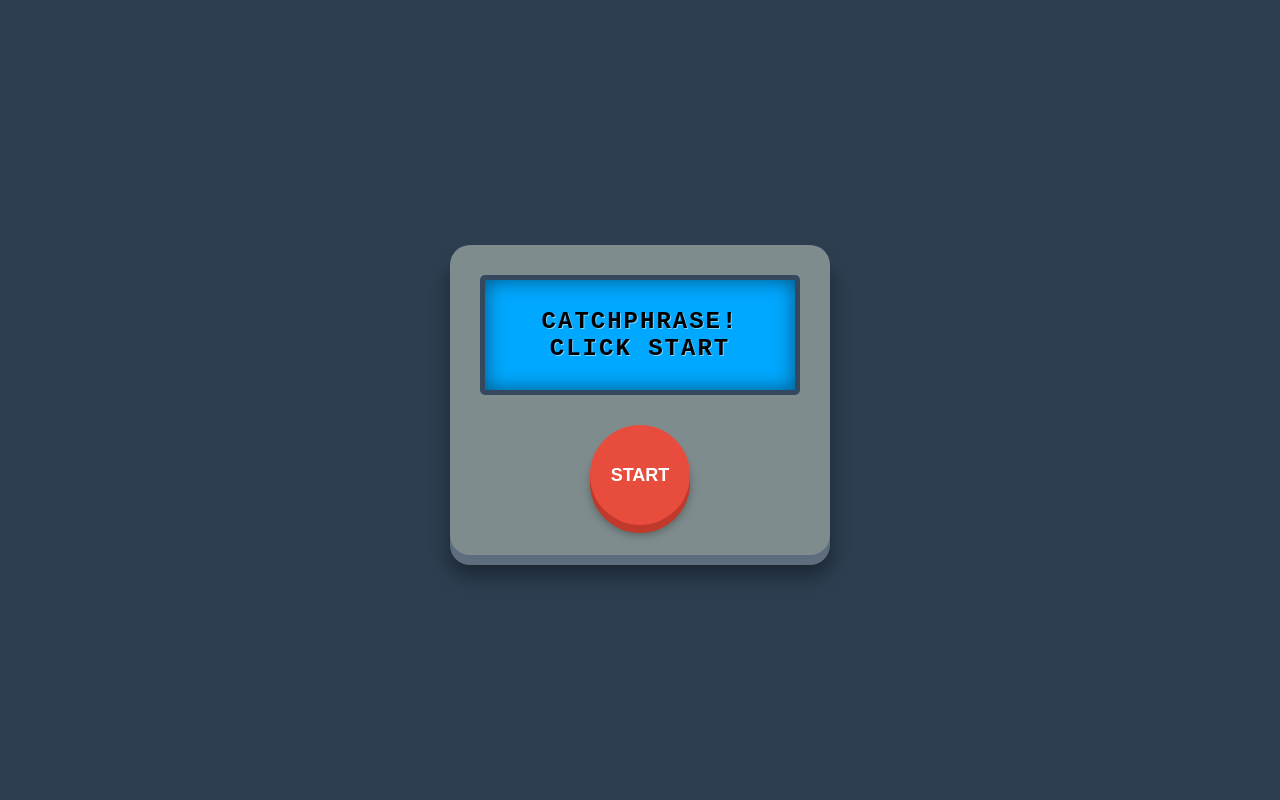
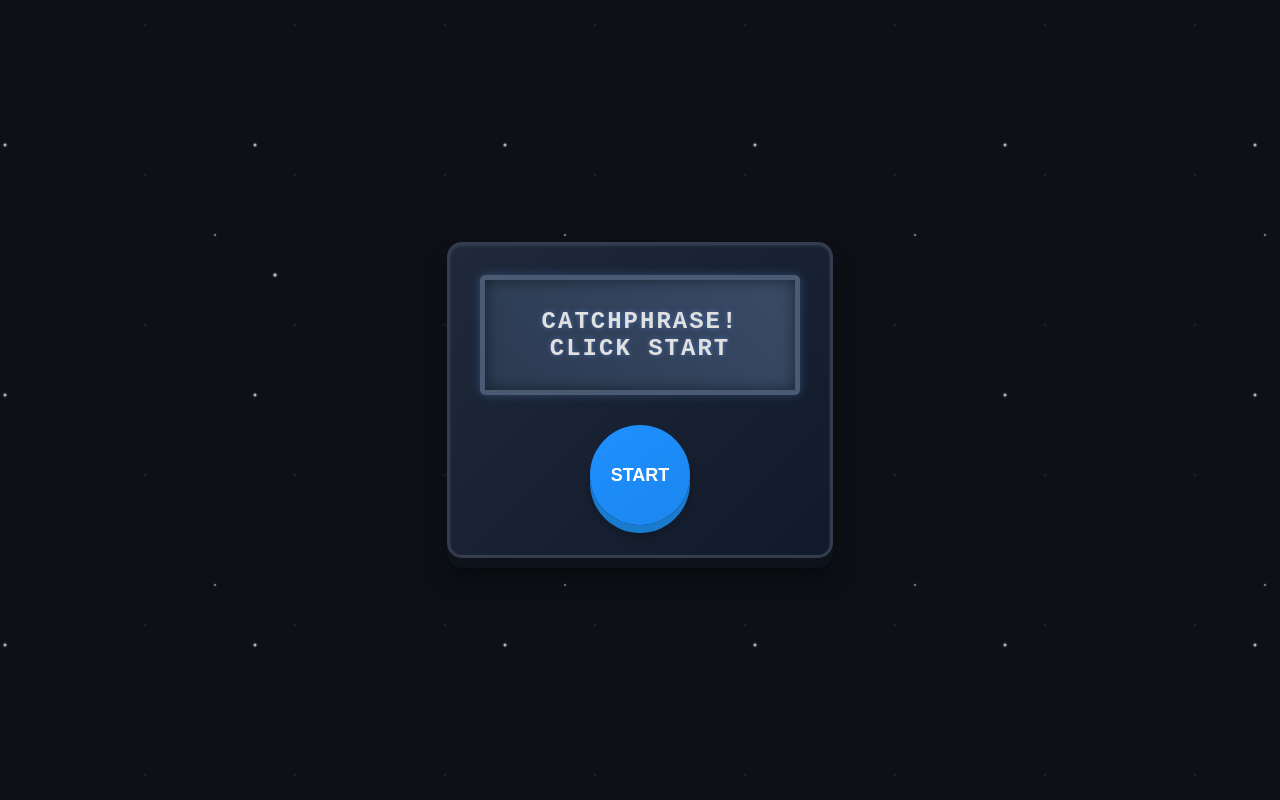
Before and after one commit to MP-SCHS/CatchPhrase-, a plain HTML site: page index.html in a window 1280 px wide. Drawn offline with Linux system fonts and the light colour scheme.

Commit message:
Revamp styles for futuristic UI elements

```diff
--- a/style.css
+++ b/style.css
@@ -1,5 +1,12 @@
 body {
-    background-color: #2c3e50;
+    background-color: #0d1117; /* Very dark blue for deep space */
+    background-image:
+        radial-gradient(white, rgba(255,255,255,.2) 2px, transparent 3px),
+        radial-gradient(white, rgba(255,255,255,.15) 1px, transparent 2px),
+        radial-gradient(white, rgba(255,255,255,.1) 2px, transparent 3px),
+        radial-gradient(rgba(255,255,255,.1), rgba(255,255,255,.05) 1px, transparent 2px);
+    background-size: 550px 550px, 350px 350px, 250px 250px, 150px 150px;
+    background-position: 0 0, 40px 60px, 130px 270px, 70px 100px;
     display: flex;
     justify-content: center;
     align-items: center;
@@ -8,21 +15,26 @@ body {
     font-family: 'Courier New', Courier, monospace;
 }
 
+/* The Futuristic Control Panel Case */
 .game-container {
-    background-color: #7f8c8d;
+    background: linear-gradient(135deg, #1f293a 0%, #111a2a 100%); /* Blue-grey metallic panel */
     padding: 30px;
-    border-radius: 20px;
-    box-shadow: 0 10px 0 #5d6d7e, 0 20px 20px rgba(0,0,0,0.4);
+    border-radius: 15px;
+    border: 3px solid #333d4e;
+    box-shadow: 0 10px 0 #0d121b,
+                0 20px 25px rgba(0,0,0,0.5),
+                inset 0 1px 3px rgba(255,255,255,0.1);
     text-align: center;
     width: 320px;
 }
 
+/* Nebula Glow LCD Screen */
 .lcd-screen {
-    background-color: #00a8ff;
-    color: #000;
+    background: linear-gradient(45deg, #2b3a51, #3a4b67); /* Dark nebula base */
+    color: #e0e0e0;
     padding: 20px;
     border-radius: 5px;
-    border: 5px solid #34495e;
+    border: 5px solid #4a5a73;
     font-weight: bold;
     font-size: 24px;
     letter-spacing: 2px;
@@ -30,22 +42,25 @@ body {
     display: flex;
     flex-direction: column;
     justify-content: center;
-    text-shadow: 1px 1px 0px rgba(255,255,255,0.5);
-    box-shadow: inset 0 0 20px rgba(0,0,0,0.5);
+    text-shadow: 0 0 5px rgba(100, 149, 237, 0.5); /* Blue-ish text glow */
+    box-shadow: inset 0 0 15px rgba(0,0,0,0.5),
+                0 0 10px rgba(100, 149, 237, 0.3); /* Nebula glow */
     margin-bottom: 30px;
     text-transform: uppercase;
 }
 
+/* The Action Button, now a sleek Blue Control Button */
 .arcade-btn {
     width: 100px;
     height: 100px;
-    background-color: #e74c3c;
+    background: linear-gradient(145deg, #1e90ff, #1c86ee); /* Bright blue gradient */
     border: none;
     border-radius: 50%;
     color: white;
     font-size: 18px;
     font-weight: bold;
-    box-shadow: 0 8px 0 #c0392b, 0 10px 10px rgba(0,0,0,0.3);
+    box-shadow: 0 8px 0 #187bcd,
+                0 10px 10px rgba(0,0,0,0.3);
     cursor: pointer;
     outline: none;
     transition: transform 0.1s, box-shadow 0.1s;
@@ -53,5 +68,6 @@ body {
 
 .arcade-btn:active {
     transform: translateY(6px);
-    box-shadow: 0 2px 0 #c0392b, 0 5px 5px rgba(0,0,0,0.3);
+    box-shadow: 0 2px 0 #187bcd,
+                0 5px 5px rgba(0,0,0,0.3);
 }
```
